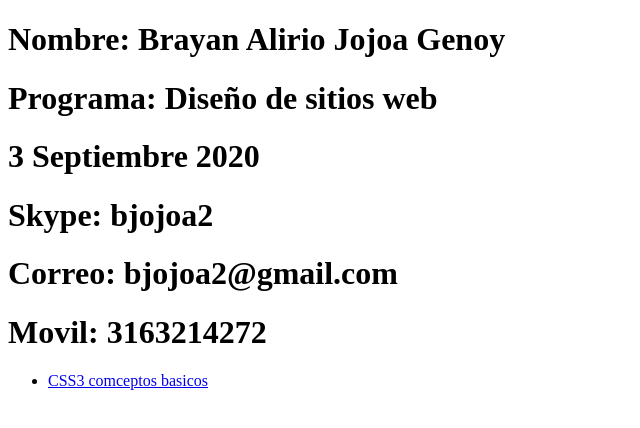
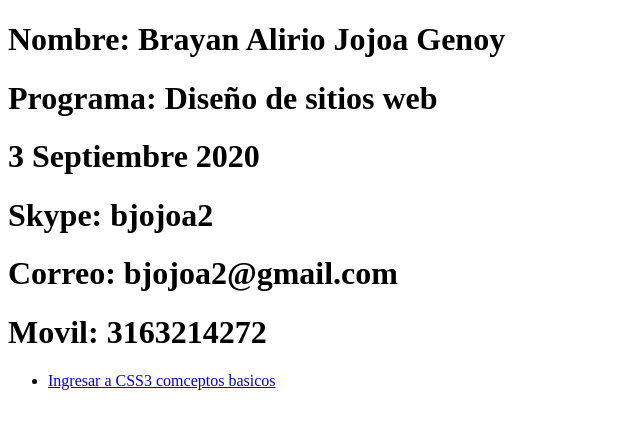
Before and after one commit to brayanjojoa/DSW-brayanJojoa, a plain HTML site: page index.html in a window 1280 px wide. Shown: the whole page, without its empty margins (0-640 px from the left). Drawn offline with Linux system fonts and the light colour scheme.

Commit message:
Update index.html
Fase 2

```diff
--- a/index.html
+++ b/index.html
@@ -15,7 +15,7 @@
 
     <nav>
         <ul class="menu">
-            <li><a href="planning.html">CSS3 comceptos basicos</li></a>
+            <li><a href="planning.html">Ingresar a CSS3 comceptos basicos</li></a>
         </ul>
     </nav>
 </body>
```
